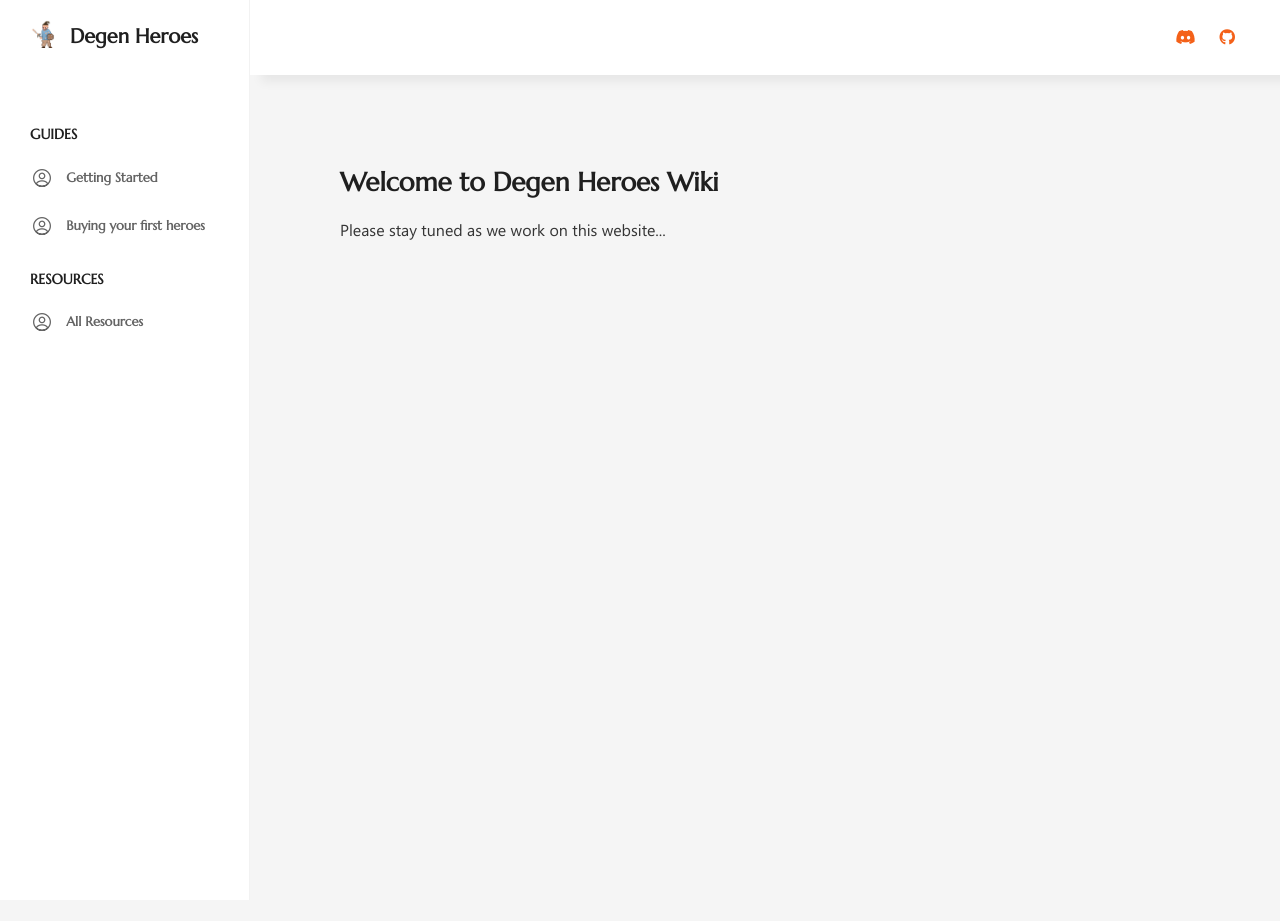
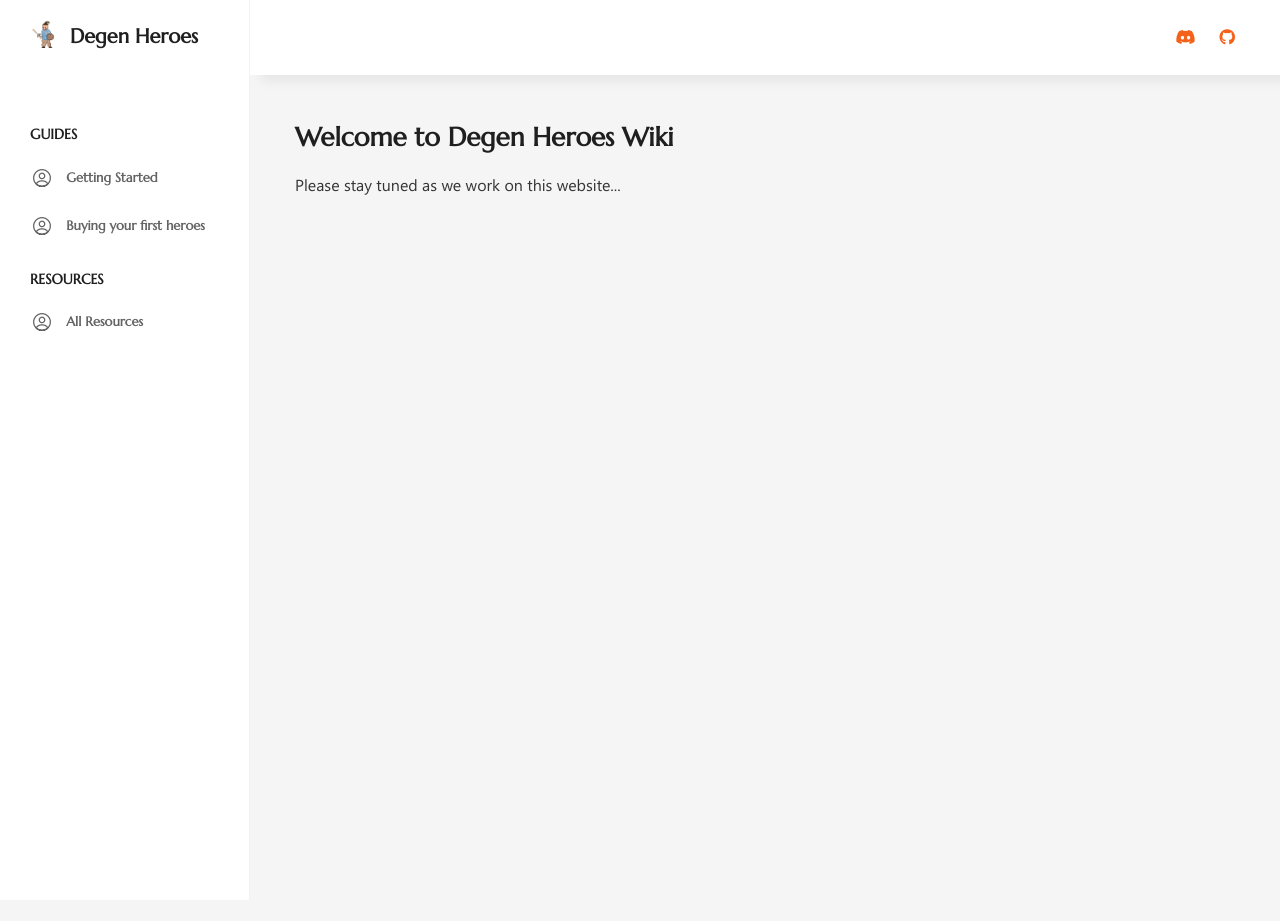
Before and after one commit to degen-heroes/degenheroes.gg, a Jekyll site: the page built from index.html, in a window 1280 px wide. Built offline with Jekyll 4.4.1, drawn with Linux system fonts in a browser that asks for light colours; nearby versions of some CDN libraries; some web fonts are replaced.

Commit message:
Remove extraneous .page-main from partials

```diff
--- a/index.html
+++ b/index.html
@@ -1,11 +1,9 @@
 ---
 layout: default
 ---
-      <main class="page-main">
           <div class="uk-grid" data-uk-grid>
               <div class="uk-width-2-3@xl">
                   <h3 class="uk-text-lead">Welcome to Degen Heroes Wiki</h3>
                   <p>Please stay tuned as we work on this website...</p>
               </div>
           </div>
-      </main>
--- a/resources/index.html
+++ b/resources/index.html
@@ -2,7 +2,6 @@
 layout: default
 ---
 
-<main class="page-main">
   <h1 class="uk-text-lead">DeFi Kingdoms Resources</h1>
   <div data-uk-filter="target: .js-filter">
       <!-- TODO: Add correct tags to resources -->
@@ -40,4 +39,3 @@ layout: default
         {% endfor %}
       </ul>
   </div>
-</main>
```
